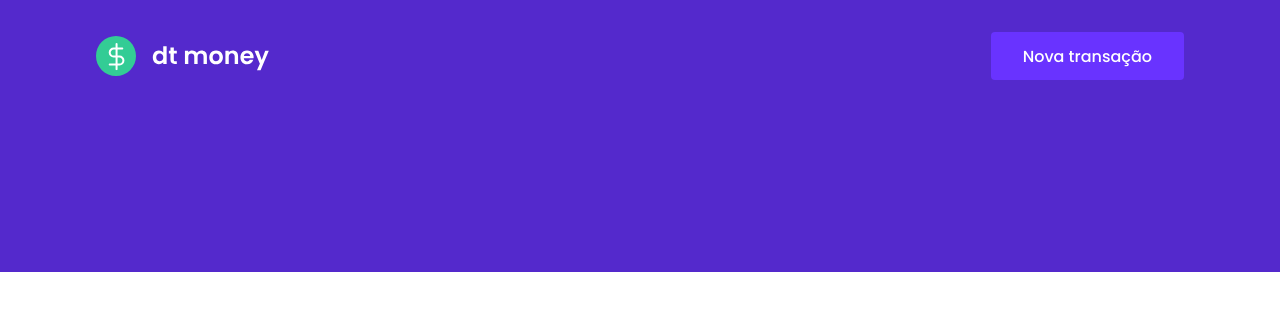
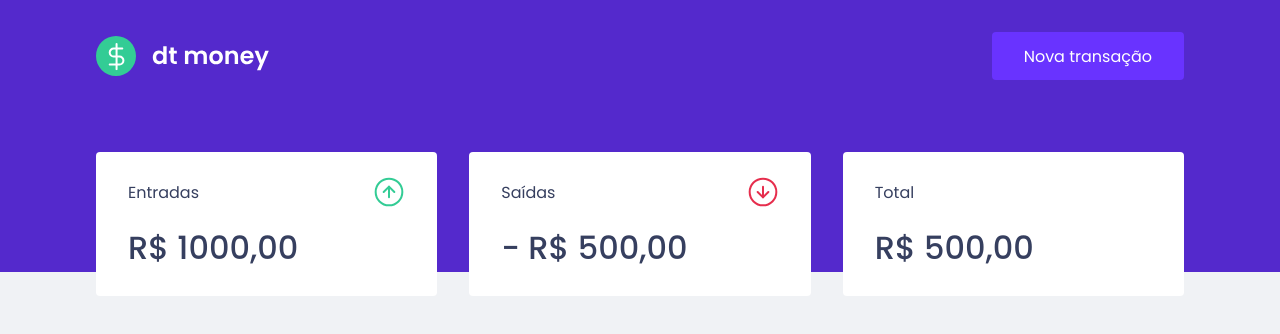
Before and after one commit to viniciusbls9/manager-balance, a React (Create React App) app: page / in a window 1280 px wide. Shown: the top 334 px of the page. Built offline with nearby package versions, Linux system fonts and the light colour scheme.

Commit message:
feat: create Summary component

```diff
--- a/public/index.html
+++ b/public/index.html
@@ -11,7 +11,7 @@
   <link rel="shortcut icon" href="favicon.png" type="image/png">
   <title>dtmoney</title>
 
-  <link href="https://fonts.googleapis.com/css2?family=Poppins:wght@500;600&display=swap" rel="stylesheet">
+  <link href="https://fonts.googleapis.com/css2?family=Poppins:wght@400;500;600&display=swap" rel="stylesheet">
 
 </head>
 
--- a/src/App.tsx
+++ b/src/App.tsx
@@ -1,3 +1,4 @@
+import { Dashboard } from "./components/Dashboard";
 import { Header } from "./components/Header";
 import { GlobalStyle } from "./styles/global"
 
@@ -5,6 +6,7 @@ export function App() {
   return (
     <>
       <Header />
+      <Dashboard />
       <GlobalStyle />
     </>
   );
--- a/src/components/Dashboard/index.tsx
+++ b/src/components/Dashboard/index.tsx
@@ -1,7 +1,10 @@
+import { Summary } from '../Summary'
 import * as Styled from './styles'
 
 export function Dashboard() {
   return (
-    <Styled.Container></Styled.Container>
+    <Styled.Container>
+      <Summary />
+    </Styled.Container>
   )
 }
--- /dev/null
+++ b/src/components/Summary/index.tsx
@@ -0,0 +1,33 @@
+import incomeImg from '../../assets/income.svg'
+import outcomeImg from '../../assets/outcome.svg'
+import totalImg from '../../assets/total.svg'
+
+import * as Styled from './styles'
+
+export function Summary() {
+  return (
+    <Styled.Container>
+      <Styled.CardSummary>
+        <Styled.HeaderCard>
+          <Styled.ParagraphCard>Entradas</Styled.ParagraphCard>
+          <Styled.IconCard src={incomeImg} alt="Entradas" />
+        </Styled.HeaderCard>
+        <Styled.ValueCard>R$ 1000,00</Styled.ValueCard>
+      </Styled.CardSummary>
+      <Styled.CardSummary>
+        <Styled.HeaderCard>
+          <Styled.ParagraphCard>Saídas</Styled.ParagraphCard>
+          <Styled.IconCard src={outcomeImg} alt="Saídas" />
+        </Styled.HeaderCard>
+        <Styled.ValueCard>- R$ 500,00</Styled.ValueCard>
+      </Styled.CardSummary>
+      <Styled.CardSummary>
+        <Styled.HeaderCard>
+          <Styled.ParagraphCard>Total</Styled.ParagraphCard>
+          <Styled.IconCard src={totalImg} alt="Total" />
+        </Styled.HeaderCard>
+        <Styled.ValueCard>R$ 500,00</Styled.ValueCard>
+      </Styled.CardSummary>
+    </Styled.Container>
+  )
+}
--- /dev/null
+++ b/src/components/Summary/styles.ts
@@ -0,0 +1,33 @@
+import styled from 'styled-components'
+
+export const Container = styled.div`
+  display: grid;
+  grid-template-columns: repeat(3, 1fr);
+  gap: 2rem;
+  margin-top: -10rem;
+`;
+
+export const CardSummary = styled.div`
+  background: var(--shape);
+  padding: 1.5rem 2rem;
+  border-radius: 0.25rem;
+  color: var(--text-title);
+`;
+
+export const HeaderCard = styled.header`
+  display: flex;
+  align-items: center;
+  justify-content: space-between;
+`;
+
+export const ParagraphCard = styled.p``;
+
+export const IconCard = styled.img``;
+
+export const ValueCard = styled.strong`
+  display: block;
+  margin-top: 1rem;
+  font-size: 2rem;
+  font-weight: 500;
+  line-height: 3rem;
+`;
--- a/src/styles/global.ts
+++ b/src/styles/global.ts
@@ -4,13 +4,13 @@ export const GlobalStyle = createGlobalStyle`
   :root {
     --background: #f0f2f5;
     --red: #e52e4d;
-    /* --green: #33cc95; */
+    --green: #33cc95;
     --blue: #5429cc;
     --blue-light: #6933ff;
-    /* --orange: #ff512f; */
-    /* --orange-light: #f09819; */
-    /* --gray-dark: #121214; */
-    /* --gray-light: #202024; */
+    --orange: #ff512f;
+    --orange-light: #f09819;
+    --gray-dark: #121214;
+    --gray-light: #202024;
     --text-title: #363f5f;
     --text-body: #969cb3;
     --shape: #ffffff;
@@ -33,7 +33,7 @@ export const GlobalStyle = createGlobalStyle`
   }
 
   body {
-    background: var(---background);
+    background: var(--background);
     -webkit-font-smoothing: antialiased;
   }
 
```
